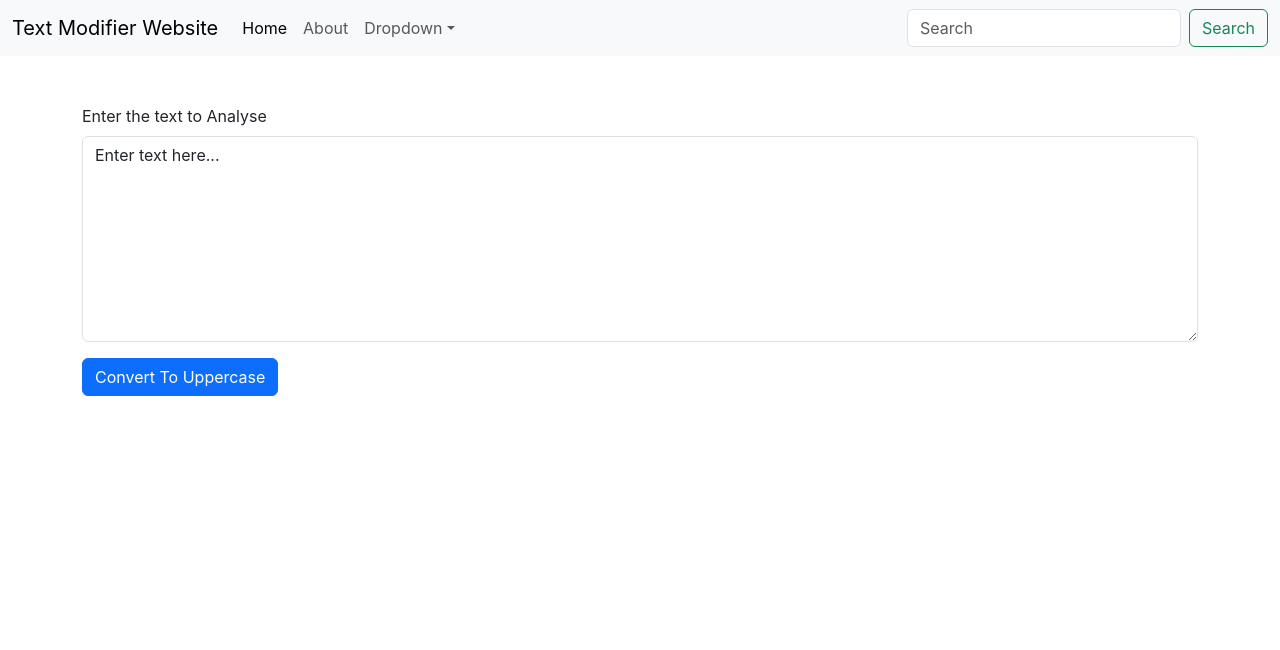
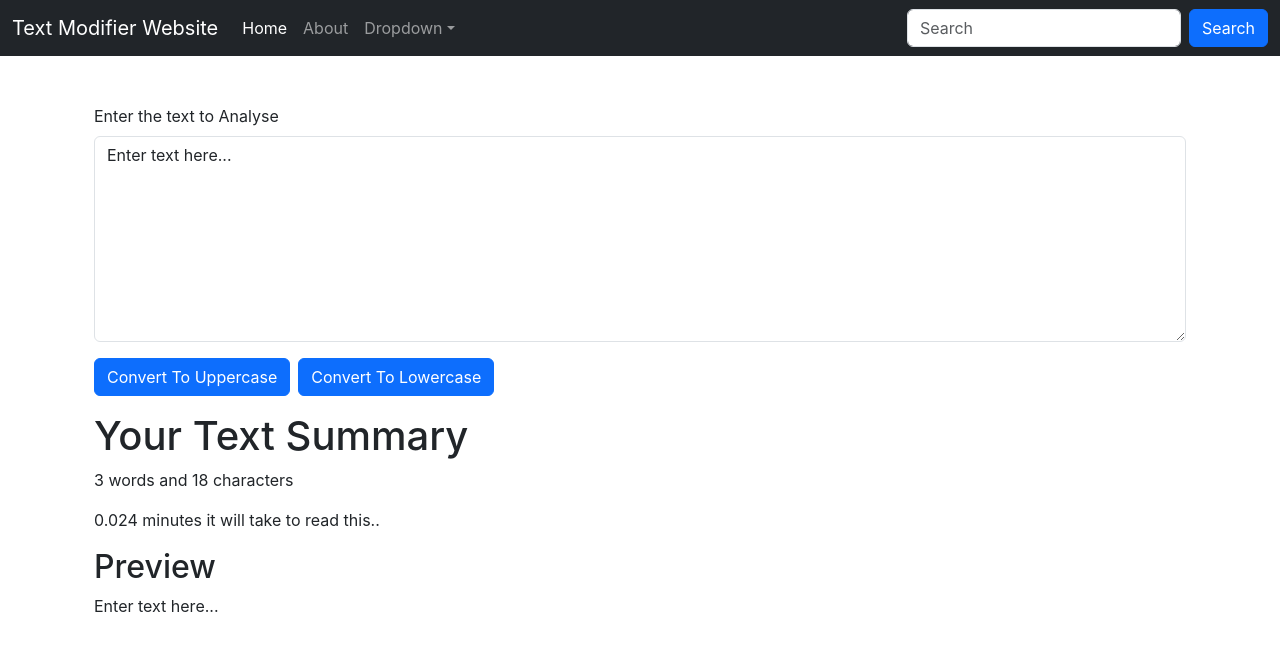
Before and after one commit to DhruvDhari/Learning_React, a React (Create React App) app in the folder my-app/: page / in a window 1280 px wide. Shown: the top 650 px of the page. Built offline with nearby package versions, Linux system fonts and the light colour scheme.

Commit message:
updated the text modifier app

```diff
--- a/my-app/src/components/Navbar.js
+++ b/my-app/src/components/Navbar.js
@@ -54,7 +54,7 @@ import PropTypes from 'prop-types'
 export default function Navbar(props) {
   return (
     <div>
-      <nav className="navbar navbar-expand-lg bg-body-tertiary">
+      <nav className="navbar navbar-expand-lg navbar-dark bg-dark">
   <div className="container-fluid">
     <a className="navbar-brand" href="/">{props.title}</a>
     <button className="navbar-toggler" type="button" data-bs-toggle="collapse" data-bs-target="#navbarSupportedContent" aria-controls="navbarSupportedContent" aria-expanded="false" aria-label="Toggle navigation">
@@ -83,7 +83,7 @@ export default function Navbar(props) {
       </ul>
       <form className="d-flex" role="search">
         <input className="form-control me-2" type="search" placeholder="Search" aria-label="Search"/>
-        <button className="btn btn-outline-success" type="submit">Search</button>
+        <button className="btn btn-primary" type="submit">Search</button>
       </form>
     </div>
   </div>
--- a/my-app/src/components/TextForm.js
+++ b/my-app/src/components/TextForm.js
@@ -46,7 +46,15 @@ export default function TextForm(props) {
                 // baba("arreh op bolo");
             console.log("uppercase was clicked "+ text);
 
-            let newext= text.toUpperCase();
+            let newext=text.toUpperCase();
+
+              setText(newext);
+        }
+        const handleUpClick2=()=>{
+                // baba("arreh op bolo");
+            console.log("Lowercase was clicked "+ text);
+
+            let newext=text.toLowerCase();
 
               setText(newext);
         }
@@ -56,13 +64,25 @@ export default function TextForm(props) {
 
         }
   return (
-    <div>
+     <>
+     <div className="container">
 
         <div className="mb-3">
         <label htmlFor="myBox" className="form-label">{props.heading}</label>
         <textarea className="form-control" id="myBox" onChange={handleOnChange} value={text} rows="8"></textarea>
       </div>
-      <button className="btn btn-primary" onClick={handleUpClick} >Convert To Uppercase</button>
+      <button className="btn btn-primary " onClick={handleUpClick} >Convert To Uppercase</button>
+      <button className="btn btn-primary mx-2" onClick={handleUpClick2} >Convert To Lowercase</button>
     </div>
+    <div className="container my-3">
+        <h1>Your Text Summary</h1>
+        <p>{text.split(" ").length} words and {text.length} characters</p>
+        <p>{0.008*(text.split(" ").length)} minutes it will take to read this..</p>
+        <h2>Preview</h2>
+        <p>{text}</p>
+    </div>
+
+     </>
+
   )
 }
```
